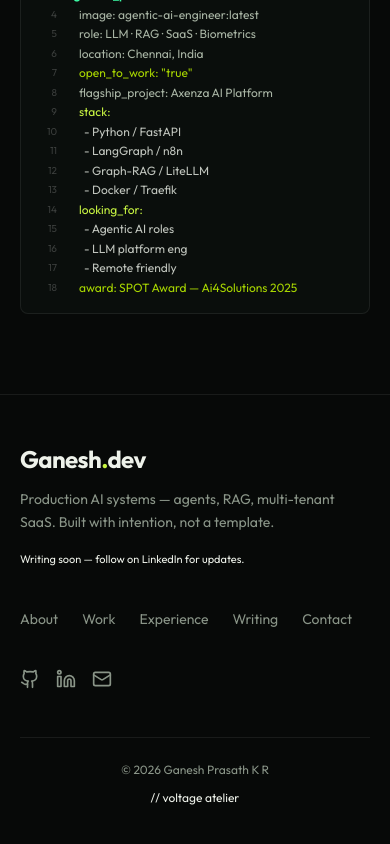
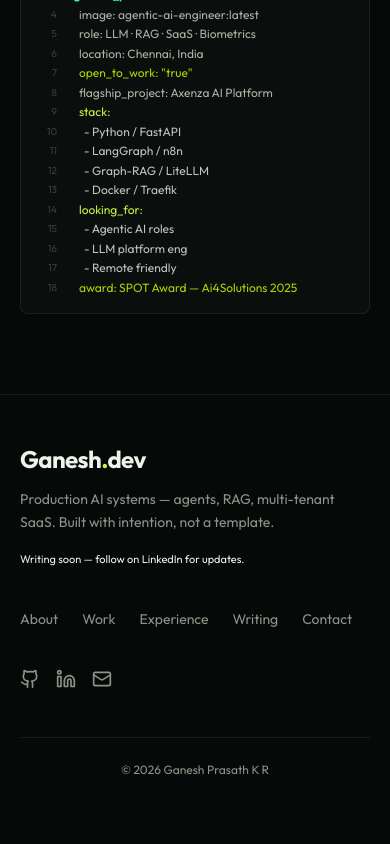
Before and after one commit to ganesh12122/my_porfile, a Next.js app: page / in a window 390 px wide. Shown: the part 8708-9552 px from the top of the page. Built offline with nearby package versions, Linux system fonts and the light colour scheme.

Commit message:
feat: implement responsive footer component with navigation and social links

```diff
--- a/src/components/footer.tsx
+++ b/src/components/footer.tsx
@@ -70,9 +70,6 @@ export function Footer() {
           <p className="text-text-secondary text-xs font-mono">
             © {year} Ganesh Prasath K R
           </p>
-          <p className="text-text-secondary/60 text-xs font-mono">
-            // voltage atelier
-          </p>
         </div>
       </div>
     </footer>
```
